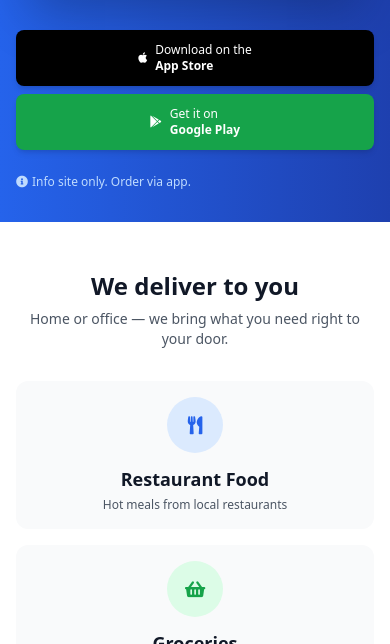
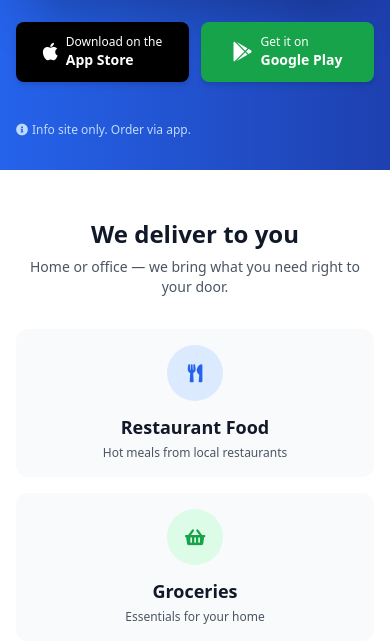
Before and after one commit to frankmbuke/dropxderiveries.github.io, a plain HTML site: page index.html in a window 390 px wide. Shown: the part 456-1100 px from the top of the page. Drawn offline with nearby package versions, Linux system fonts and the light colour scheme.

Commit message:
index.html

```diff
--- a/index.html
+++ b/index.html
@@ -229,20 +229,20 @@
 						/>
 					</div>
 
-					<!-- Mobile buttons - stacked -->
-					<div class="flex flex-col space-y-2 mt-2">
-						<button class="bg-black text-white px-4 py-3 rounded-lg hover:bg-gray-900 transition-colors flex items-center justify-center download-app-btn shadow-md touch-target" data-platform="ios">
-							<i class="fab fa-apple mr-2 text-xs"></i>
+					<!-- App Download Buttons - Always in a row -->
+					<div class="flex flex-row gap-3 mb-4">
+						<button class="bg-black text-white px-4 py-3 rounded-lg hover:bg-gray-900 transition-colors flex items-center justify-center download-app-btn shadow-md touch-target flex-1 sm:flex-none" data-platform="ios">
+							<i class="fab fa-apple mr-2 text-xl"></i>
 							<div class="text-left">
 								<div class="text-xs">Download on the</div>
-								<div class="font-semibold text-xs">App Store</div>
+								<div class="font-semibold text-sm sm:text-base">App Store</div>
 							</div>
 						</button>
-						<button class="bg-green-600 text-white px-4 py-3 rounded-lg hover:bg-green-700 transition-colors flex items-center justify-center download-app-btn shadow-md touch-target" data-platform="android">
-							<i class="fab fa-google-play mr-2 text-xs"></i>
+						<button class="bg-green-600 text-white px-4 py-3 rounded-lg hover:bg-green-700 transition-colors flex items-center justify-center download-app-btn shadow-md touch-target flex-1 sm:flex-none" data-platform="android">
+							<i class="fab fa-google-play mr-2 text-xl"></i>
 							<div class="text-left">
 								<div class="text-xs">Get it on</div>
-								<div class="font-semibold text-xs">Google Play</div>
+								<div class="font-semibold text-sm sm:text-base">Google Play</div>
 							</div>
 						</button>
 					</div>
```
